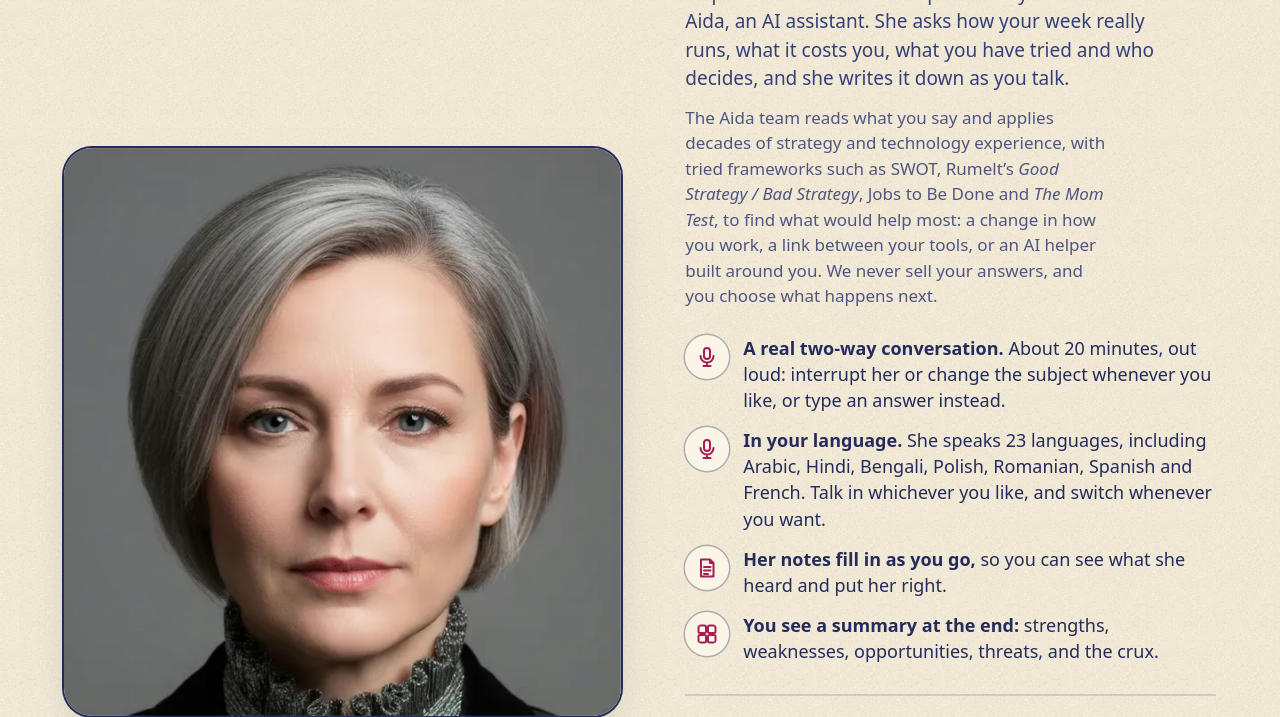
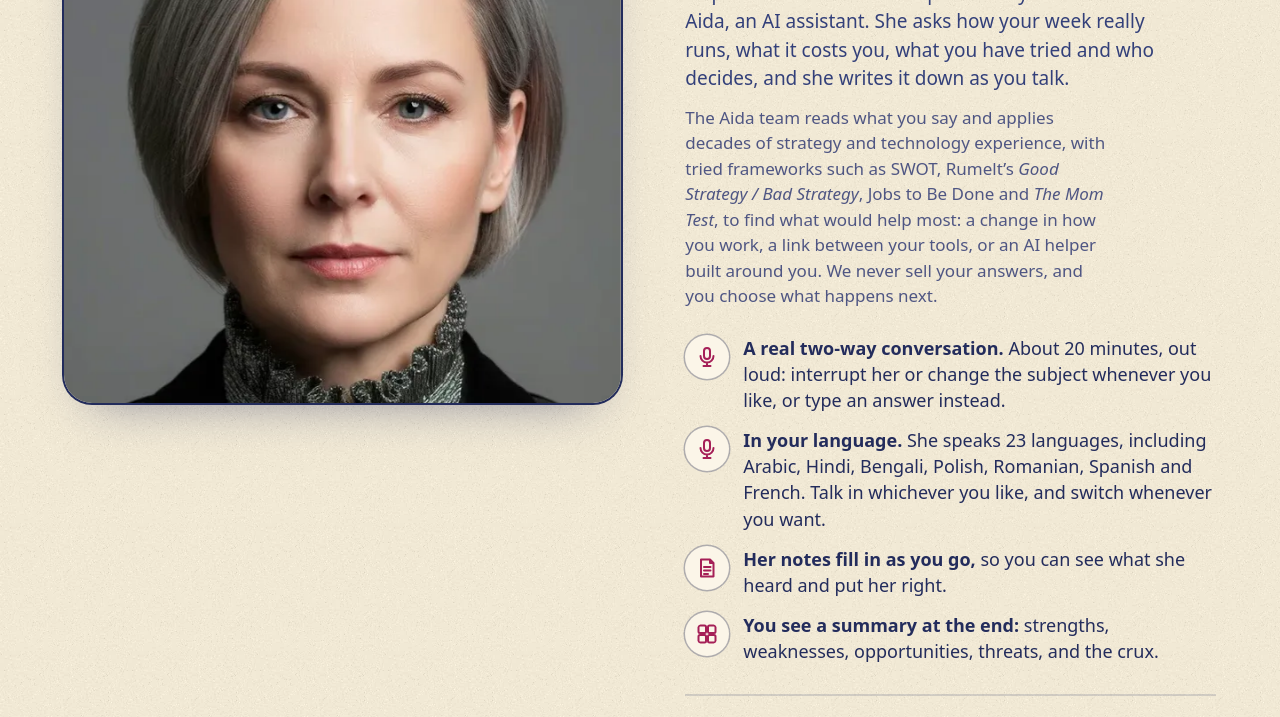
Before and after one commit to runthangsorg/public-aida-site, a website built with Vite: page talk/index.html in a window 1280 px wide. Shown: the part 245-962 px from the top of the page. Built offline with nearby package versions, Linux system fonts and the light colour scheme; no server answers.

Commit message:
fix(talk): keep her face at the top of the intro on desktop
Why: the copy column is taller than a laptop screen and the centred photo sat below the fold.

Co-Authored-By: Claude Sonnet 5.5 <noreply@anthropic.com>
Claude-Session: https://claude.ai/code/session_01RMxbBBTqMQ65FxFXXuzbkf

```diff
--- a/src/talk/talk.css
+++ b/src/talk/talk.css
@@ -1754,6 +1754,13 @@ input[aria-invalid="true"]:hover {
     aspect-ratio: 1 / 1.02;
   }
 
+  /* The copy column is taller than a laptop screen: keep her face at the top and in view, not centred below the fold. */
+  .screen-intro .portrait {
+    align-self: start;
+    position: sticky;
+    top: 72px;
+  }
+
   .portrait .head {
     top: 7%;
     width: 112%;
```
